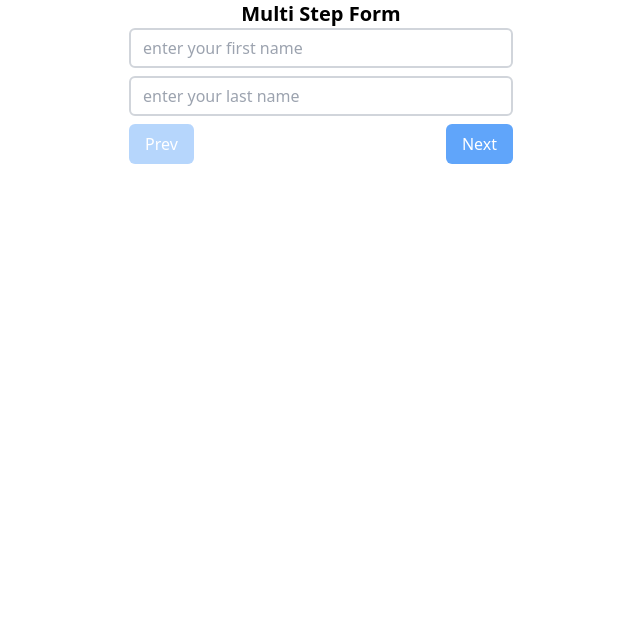
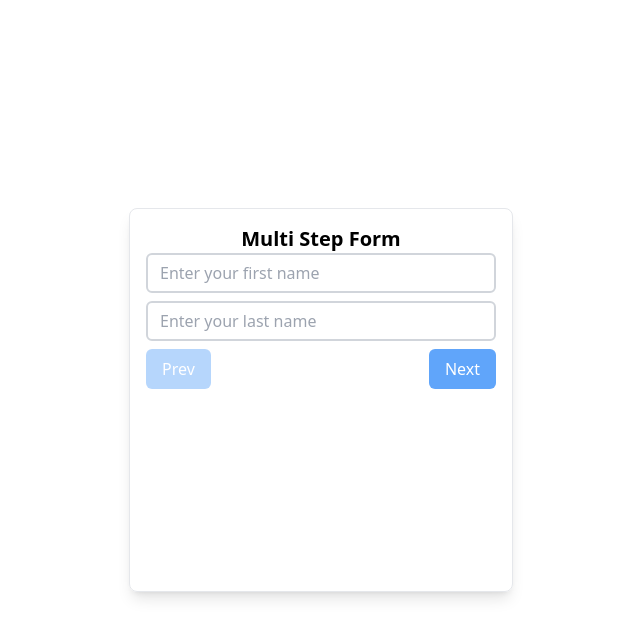
Before and after one commit to sachin-rohilla/Multistep-Form, a React (Vite) app: page / in a window 1280 px wide. Shown: the top 638 px of the page, without its empty margins (319-959 px from the left). Built offline with nearby package versions, Linux system fonts and the light colour scheme.

Commit message:
add-react-icons

```diff
--- a/package.json
+++ b/package.json
@@ -11,7 +11,8 @@
   },
   "dependencies": {
     "react": "^18.2.0",
-    "react-dom": "^18.2.0"
+    "react-dom": "^18.2.0",
+    "react-icons": "^5.0.1"
   },
   "devDependencies": {
     "@types/react": "^18.2.56",
--- a/src/App.jsx
+++ b/src/App.jsx
@@ -26,7 +26,6 @@ function App() {
   };
 
   const handleNext = () => {
-    console.log("hello");
     if (
       (currentStep === 1 && formData.firstName && formData.lastName) ||
       (currentStep === 2 && formData.email && formData.confirmEmail) ||
@@ -61,10 +60,11 @@ function App() {
   console.log(formData, currentStep);
   return (
     <>
-      <div className="w-96 mx-auto">
+      <div className="flex justify-center items-center min-h-screen">
+        <div className="w-96 h-96 m-auto border p-4 shadow-lg rounded-lg">
           <h1 className="font-bold text-xl text-center">Multi Step Form</h1>
           <form
-          className="flex flex-col items-center gap-2"
+            className="flex flex-col  items-center gap-2"
             onSubmit={handleSubmit}
           >
             {currentStep === 1 && (
@@ -72,14 +72,14 @@ function App() {
                 <InputComp
                   title="firstName"
                   type="text"
-                placeholder="enter your first name"
+                  placeholder="Enter your first name"
                   value={formData?.firstName}
                   handleChange={handleChange}
                 />
                 <InputComp
                   title="lastName"
                   type="text"
-                placeholder="enter your last name"
+                  placeholder="Enter your last name"
                   value={formData?.lastName}
                   handleChange={handleChange}
                 />
@@ -175,6 +175,7 @@ function App() {
             </div>
           </form>
         </div>
+      </div>
     </>
   );
 }
```
Also changed, not shown: 1 other file (tests, documents, lock files or other folders). Lines whose indentation alone changed are shown as unchanged.
